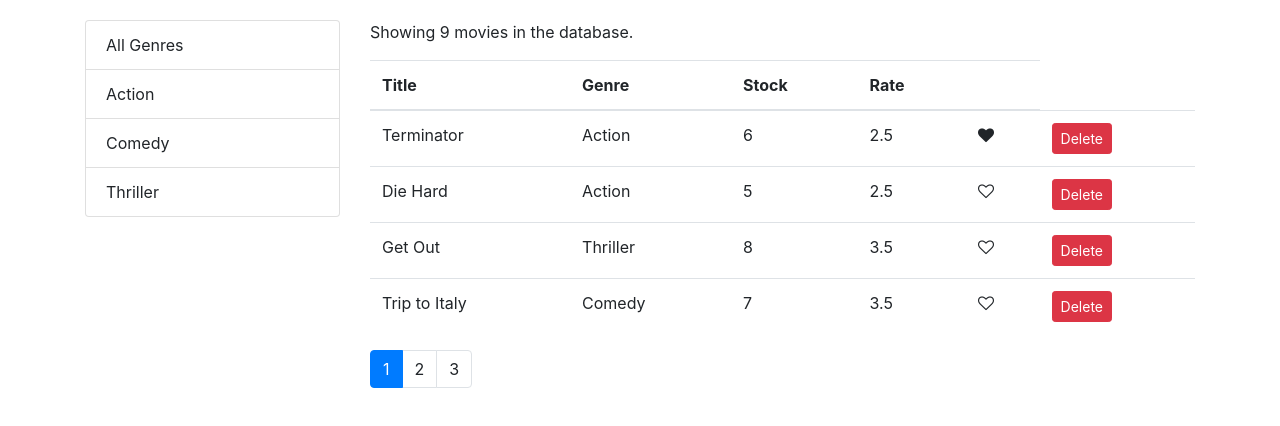
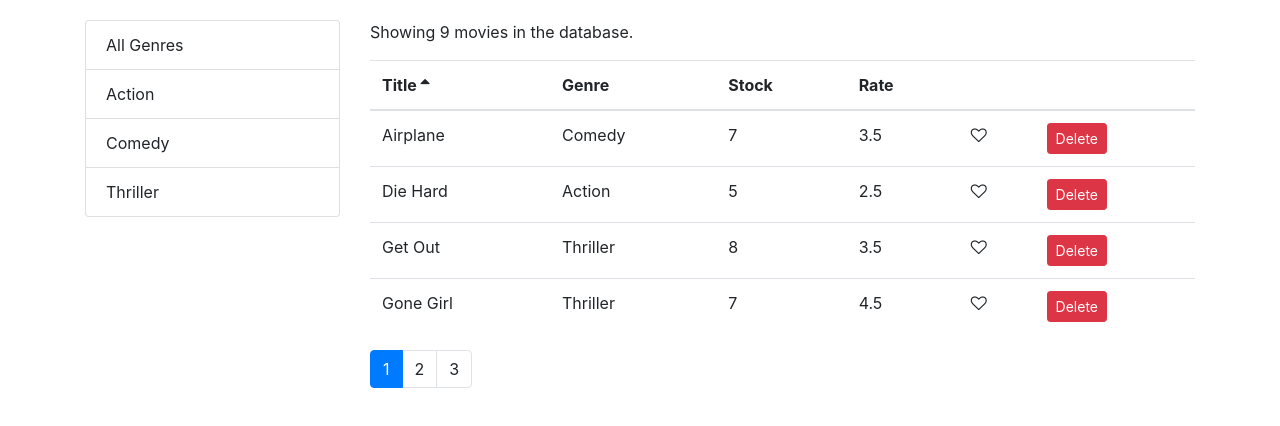
Before and after one commit to mcosta1105/vidly-react-app, a React (Create React App) app: page / in a window 1280 px wide. Shown: the top 426 px of the page. Built offline with nearby package versions, Linux system fonts and the light colour scheme.

Commit message:
Extracted table components and implemented sorting by columns

```diff
--- a/src/components/common/listGroup.jsx
+++ b/src/components/common/listGroup.jsx
@@ -1,13 +1,12 @@
 import React from "react";
 
-const ListGroup = props => {
-  const { items, valueProperty, textProperty, onItemSelect, selectedItem } = props;
+const ListGroup = ({ items, valueProperty, textProperty, onItemSelect, selectedItem }) => {
   return (
     <ul className="list-group">
       {items.map(item => (
         <li
           key={item[valueProperty]}
-          className={item === selectedItem ? "list-group-item active":"list-group-item"}
+          className={item === selectedItem ? "clickable list-group-item active":"clickable list-group-item"}
           onClick={() => onItemSelect(item)}
         >
           {item[textProperty]}
--- a/src/components/common/pagination.jsx
+++ b/src/components/common/pagination.jsx
@@ -2,8 +2,7 @@
 import _ from "lodash";
 import PropTypes from 'prop-types';
 
-const Pagination = props => {
-  const { itemsCount, pageSize, onPageChange, currentPage } = props;
+const Pagination = ({ itemsCount, pageSize, onPageChange, currentPage }) => {
   const pagesCount = Math.ceil(itemsCount / pageSize);
   if(pagesCount === 1) return null;
   const pages = _.range(1, pagesCount + 1);
--- /dev/null
+++ b/src/components/common/table.jsx
@@ -0,0 +1,18 @@
+import React, { Component } from "react";
+import TableHeader from "./tableHeader";
+import TableBody from "./tableBody";
+
+const Table = ({ columns, sortColumn, onSort, data}) => {
+  return (
+    <table className="table">
+      <TableHeader
+        columns={columns}
+        sortColumn={sortColumn}
+        onSort={onSort}
+      />
+      <TableBody columns={columns} data={data} />
+    </table>
+  );
+};
+
+export default Table;
--- /dev/null
+++ b/src/components/common/tableBody.jsx
@@ -0,0 +1,33 @@
+import React, { Component } from "react";
+import _ from "lodash";
+
+class TableBody extends Component {
+  renderCell = (item, column) => {
+    if (column.content) return column.content(item);
+    return _.get(item, column.path);
+  };
+
+  createKey = (item, column) => {
+    return item._id + (column.path || column.key);
+  };
+
+  render() {
+    const { data, columns } = this.props;
+
+    return (
+      <tbody>
+        {data.map(item => (
+          <tr key={item._id}>
+            {columns.map(column => (
+              <td key={this.createKey(item, column)}>
+                {this.renderCell(item, column)}
+              </td>
+            ))}
+          </tr>
+        ))}
+      </tbody>
+    );
+  }
+}
+
+export default TableBody;
--- /dev/null
+++ b/src/components/common/tableHeader.jsx
@@ -0,0 +1,42 @@
+import React, { Component } from "react";
+
+class TableHeader extends Component {
+  raiseSort = path => {
+    const sortColumn = { ...this.props.sortColumn };
+    if (sortColumn.path === path)
+      sortColumn.order = sortColumn.order === "asc" ? "desc" : "asc";
+    else {
+      sortColumn.path = path;
+      sortColumn.order = "asc";
+    }
+
+    this.props.onSort(sortColumn);
+  };
+
+  renderSortIcon = column => {
+      const { sortColumn } = this.props;
+      if(column.path !== sortColumn.path) return null;
+      if(sortColumn.order === 'asc') return <i className="fa fa-sort-asc"></i>
+      return <i className="fa fa-sort-desc"></i>
+  }
+
+  render() {
+    return (
+      <thead>
+        <tr>
+          {this.props.columns.map(column => (
+            <th
+            className="clickable"
+              key={column.path || column.key}
+              onClick={() => this.raiseSort(column.path)}
+            >
+              {column.lable} {this.renderSortIcon(column)}
+            </th>
+          ))}
+        </tr>
+      </thead>
+    );
+  }
+}
+
+export default TableHeader;
--- a/src/components/movies.jsx
+++ b/src/components/movies.jsx
@@ -1,21 +1,23 @@
 import React, { Component } from "react";
 import { getMovies } from "../services/fakeMovieService";
-import Like from "./common/like";
 import Pagination from "./common/pagination";
 import { paginate } from "../utils/paginate";
 import ListGroup from "./common/listGroup";
 import { getGenres } from "../services/fakeGenreService";
+import MoviesTable from "./moviesTable";
+import _ from "lodash";
 
 class Movies extends Component {
   state = {
     movies: [],
     genres: [],
     currentPage: 1,
-    pageSize: 4
+    pageSize: 4,
+    sortColumn: { path: "title", order: "asc" }
   };
 
   componentDidMount() {
-    const genres = [{name: "All Genres"}, ...getGenres()];
+    const genres = [{ _id: "", name: "All Genres" }, ...getGenres()];
     this.setState({ movies: getMovies(), genres: genres });
   }
 
@@ -40,60 +42,60 @@
     this.setState({ selectedGenre: genre, currentPage: 1 });
   };
 
+  handleSort = sortColumn => {
+    this.setState({ sortColumn });
+  };
+
+  getPagedData = () => {
+    const {
+      pageSize,
+      currentPage,
+      movies: allMovies,
+      selectedGenre,
+      sortColumn
+    } = this.state;
+
+    const filtered =
+      selectedGenre && selectedGenre._id
+        ? allMovies.filter(m => m.genre._id === selectedGenre._id)
+        : allMovies;
+    const sorted = _.orderBy(filtered, [sortColumn.path], [sortColumn.order]);
+    const movies = paginate(sorted, currentPage, pageSize);
+
+    return { totalCount: filtered.length, data: movies};
+  }
+
   render() {
     const { length: count } = this.state.movies;
-    const { pageSize, currentPage, movies: allMovies, selectedGenre } = this.state;
+    const {
+      pageSize,
+      currentPage,
+      sortColumn
+    } = this.state;
     if (count === 0) return <p>There are no movies in the database.</p>;
-    const filtered = selectedGenre && selectedGenre._id ? allMovies.filter(m => m.genre._id === selectedGenre._id) : allMovies;
-    const movies = paginate(filtered, currentPage, pageSize);
+
+    const {totalCount, data:movies } = this.getPagedData();
+
     return (
       <div className="row">
         <div className="col-3">
           <ListGroup
             items={this.state.genres}
+            selectedItem={this.state.selectedGenre}
             onItemSelect={this.handleGenreSelect}
-            selectedItem={this.state.selectedGenre}
           />
         </div>
         <div className="col">
-          <p>Showing {filtered.length} movies in the database.</p>
-          <table className="table">
-            <thead>
-              <tr>
-                <th>Title</th>
-                <th>Genre</th>
-                <th>Stock</th>
-                <th>Rate</th>
-                <th />
-              </tr>
-            </thead>
-            <tbody>
-              {movies.map(movie => (
-                <tr key={movie._id}>
-                  <td>{movie.title}</td>
-                  <td>{movie.genre.name}</td>
-                  <td>{movie.numberInStock}</td>
-                  <td>{movie.dailyRentalRate}</td>
-                  <td>
-                    <Like
-                      liked={movie.liked}
-                      onClick={() => this.handleLike(movie)}
-                    />
-                  </td>
-                  <td>
-                    <button
-                      onClick={() => this.handleDelete(movie)}
-                      className="btn btn-danger btn-sm"
-                    >
-                      Delete
-                    </button>
-                  </td>
-                </tr>
-              ))}
-            </tbody>
-          </table>
+          <p>Showing {totalCount} movies in the database.</p>
+          <MoviesTable
+            movies={movies}
+            sortColumn={sortColumn}
+            onLike={this.handleLike}
+            onDelete={this.handleDelete}
+            onSort={this.handleSort}
+          />
           <Pagination
-            itemsCount={filtered.length}
+            itemsCount={totalCount}
             pageSize={pageSize}
             currentPage={currentPage}
             onPageChange={this.handlePageChange}
--- /dev/null
+++ b/src/components/moviesTable.jsx
@@ -0,0 +1,44 @@
+import React, { Component } from "react";
+import Like from "./common/like";
+import Table from "./common/table";
+
+class MoviesTable extends Component {
+  columns = [
+    { path: "title", lable: "Title" },
+    { path: "genre.name", lable: "Genre" },
+    { path: "numberInStock", lable: "Stock" },
+    { path: "dailyRentalRate", lable: "Rate" },
+    {
+      key: "like",
+      content: movie => (
+        <Like liked={movie.liked} onClick={() => this.props.onLike(movie)} />
+      )
+    },
+    {
+      key: "delete",
+      content: movie => (
+        <button
+          onClick={() => this.props.onDelete(movie)}
+          className="btn btn-danger btn-sm"
+        >
+          Delete
+        </button>
+      )
+    }
+  ];
+
+  render() {
+    const { movies, onSort, sortColumn } = this.props;
+
+    return (
+      <Table
+        columns={this.columns}
+        data={movies}
+        sortColumn={sortColumn}
+        onSort={onSort}
+      />
+    );
+  }
+}
+
+export default MoviesTable;
--- a/src/index.css
+++ b/src/index.css
@@ -12,3 +12,8 @@
   font-family: source-code-pro, Menlo, Monaco, Consolas, "Courier New",
     monospace;
 }
+
+
+.clickable{
+  cursor: pointer;
+}
```
